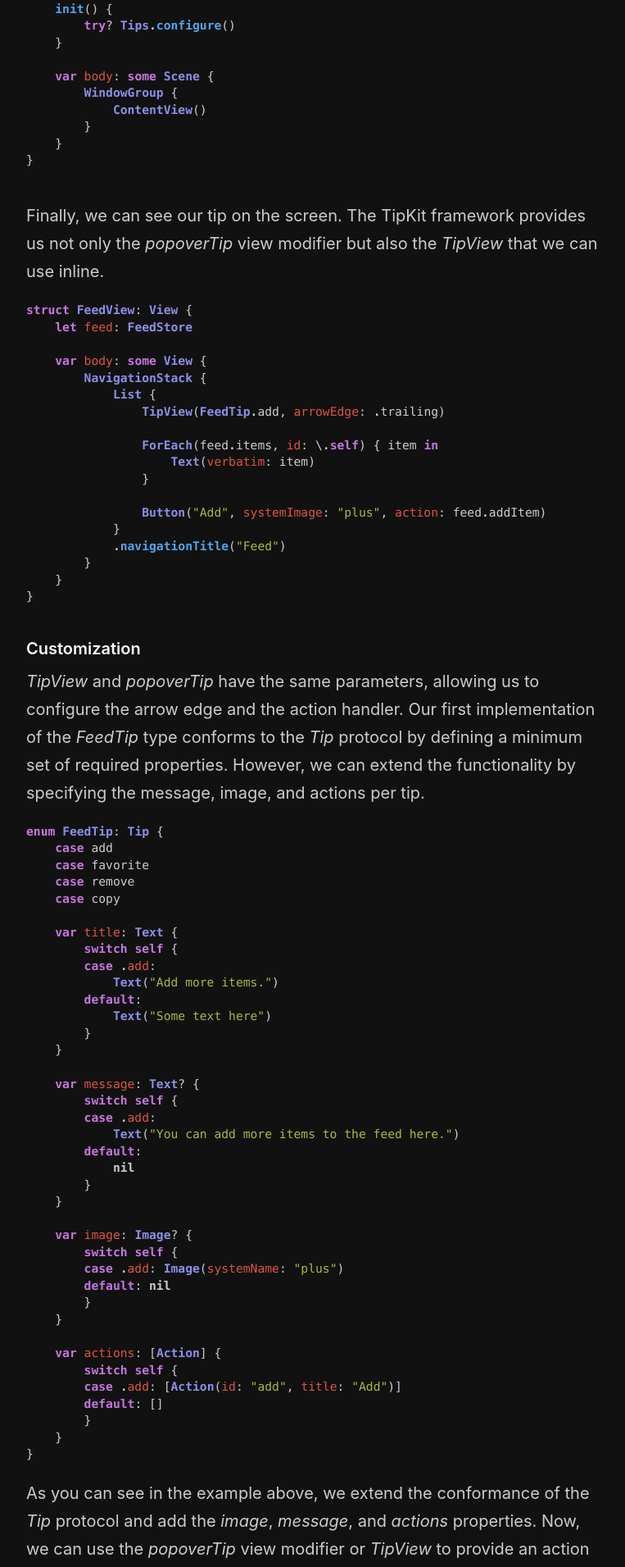
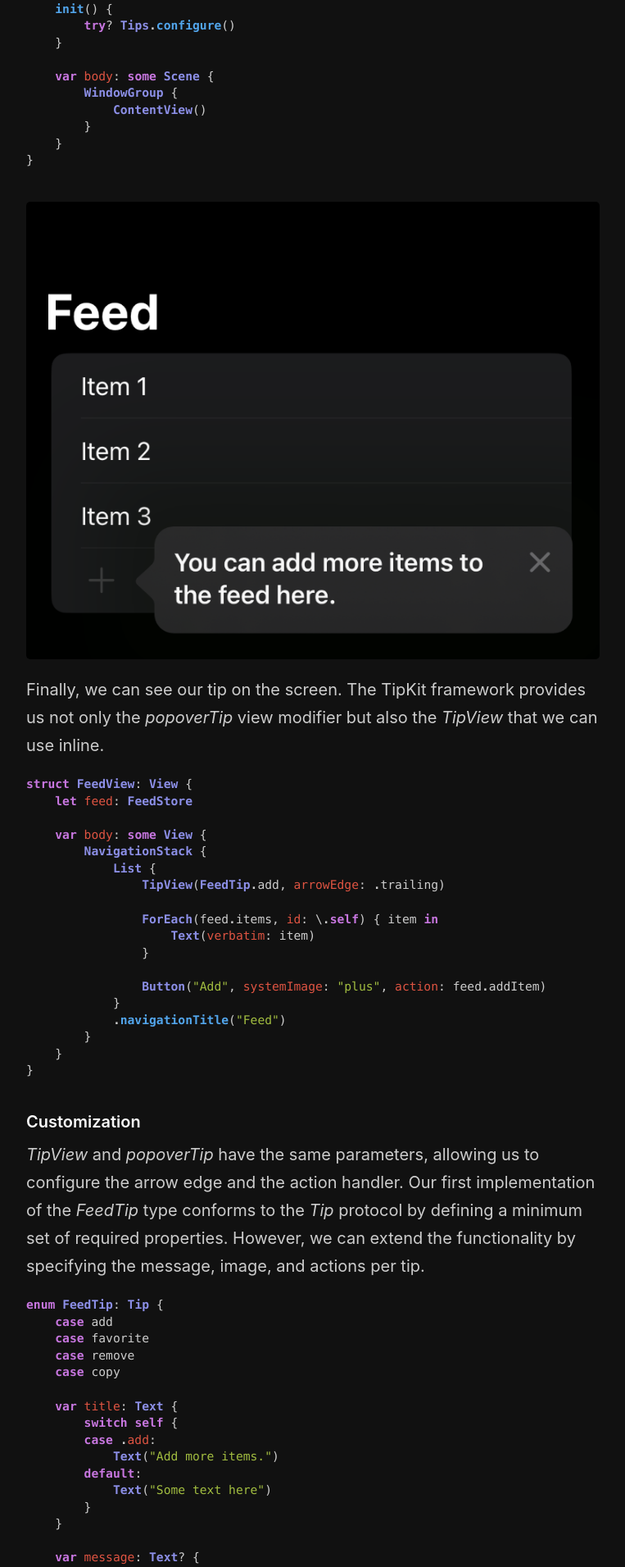
Before and after one commit to mecid/mecid.github.io, a Jekyll site: the page built from _posts/2024-05-07-discovering-app-features-with-tipkit-basics.md, in a window 1280 px wide. Shown: the part 1851-3762 px from the top of the page at 82% size, without its empty margins (258-1021 px from the left). Built offline with Jekyll 4.4.1, drawn with Linux system fonts in a browser that asks for light colours.

Commit message:
tip image added to the post

````diff
--- a/_posts/2024-05-07-discovering-app-features-with-tipkit-basics.md
+++ b/_posts/2024-05-07-discovering-app-features-with-tipkit-basics.md
@@ -70,6 +70,8 @@ struct MyApp: App {
 }
 
 ```
+
+![tip-image](/public/tip1.png)
 
 Finally, we can see our tip on the screen. The TipKit framework provides us not only the *popoverTip* view modifier but also the *TipView* that we can use inline.
 
````
